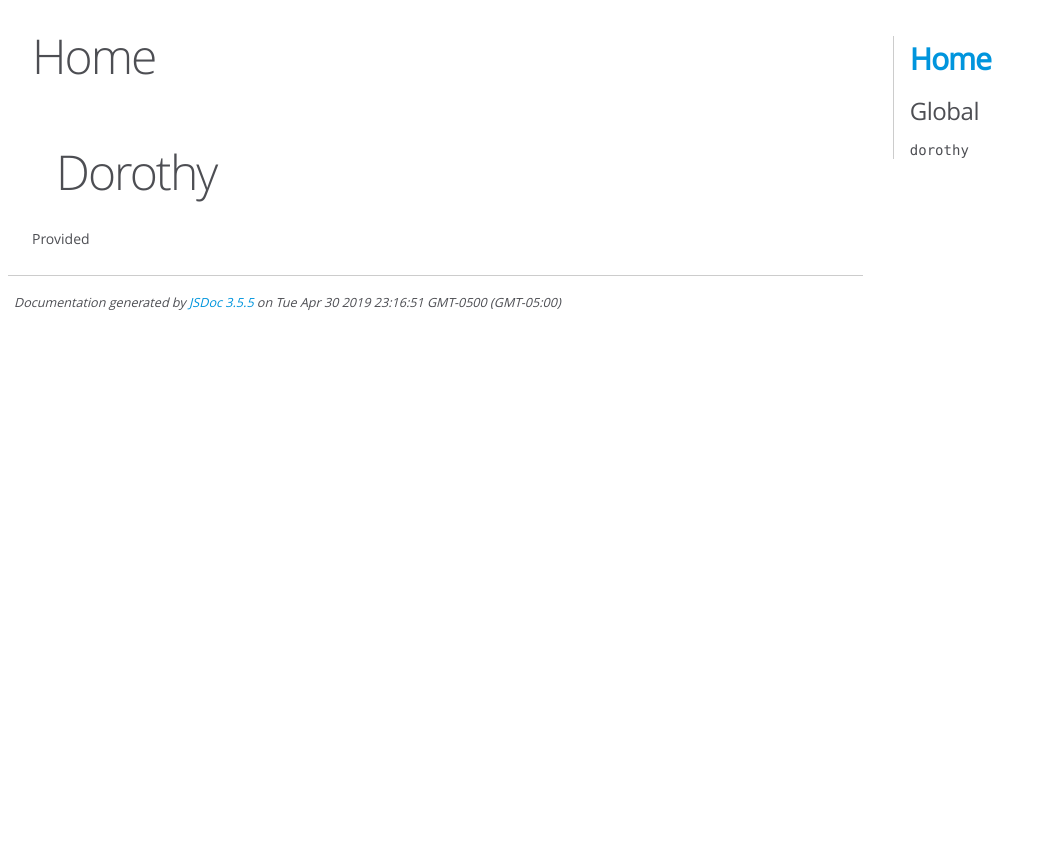
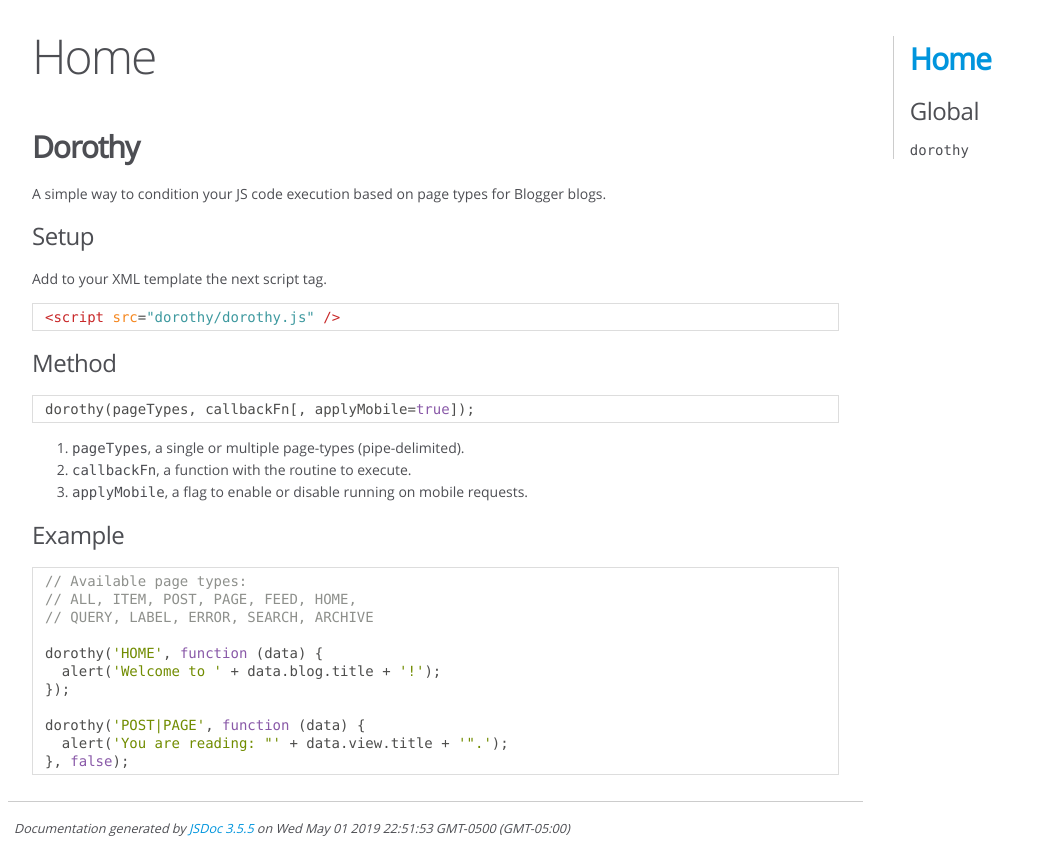
Before and after one commit to 1e90ff/dorothy, a website: page docs/index.html in a window 1280 px wide. Shown: the whole page, without its empty margins (0-1047 px from the left). Before the commit the page ends 800 px from the top, so only its background shows below. Drawn offline with Linux system fonts and the light colour scheme.

Commit message:
Update documentation files

```diff
--- a/docs/index.html
+++ b/docs/index.html
@@ -43,7 +43,24 @@
 
 
     <section>
-        <article><h1>Dorothy</h1><p>Provided</p></article>
+        <article><h2>Dorothy</h2><p>A simple way to condition your JS code execution based on page types for Blogger blogs.</p>
+<h3>Setup</h3><p>Add to your XML template the next script tag.</p>
+<pre class="prettyprint source lang-xml"><code>&lt;script src=&quot;dorothy/dorothy.js&quot; /></code></pre><h3>Method</h3><pre class="prettyprint source"><code>dorothy(pageTypes, callbackFn[, applyMobile=true]);</code></pre><ol>
+<li><code>pageTypes</code>, a single or multiple page-types (pipe-delimited).</li>
+<li><code>callbackFn</code>, a function with the routine to execute.</li>
+<li><code>applyMobile</code>, a flag to enable or disable running on mobile requests.</li>
+</ol>
+<h3>Example</h3><pre class="prettyprint source lang-javascript"><code>// Available page types:
+// ALL, ITEM, POST, PAGE, FEED, HOME,
+// QUERY, LABEL, ERROR, SEARCH, ARCHIVE
+
+dorothy('HOME', function (data) {
+  alert('Welcome to ' + data.blog.title + '!');
+});
+
+dorothy('POST|PAGE', function (data) {
+  alert('You are reading: &quot;' + data.view.title + '&quot;.');
+}, false);</code></pre></article>
     </section>
 
 
@@ -60,7 +77,7 @@
 <br class="clear">
 
 <footer>
-    Documentation generated by <a href="https://github.com/jsdoc3/jsdoc">JSDoc 3.5.5</a> on Tue Apr 30 2019 23:16:51 GMT-0500 (GMT-05:00)
+    Documentation generated by <a href="https://github.com/jsdoc3/jsdoc">JSDoc 3.5.5</a> on Wed May 01 2019 22:51:53 GMT-0500 (GMT-05:00)
 </footer>
 
 <script> prettyPrint(); </script>
```
Also changed, not shown: docs/dorothy.js.html (+2 -2 lines), docs/global.html (+1 -1 lines), README.md, dorothy.js (line endings or trailing spaces).
